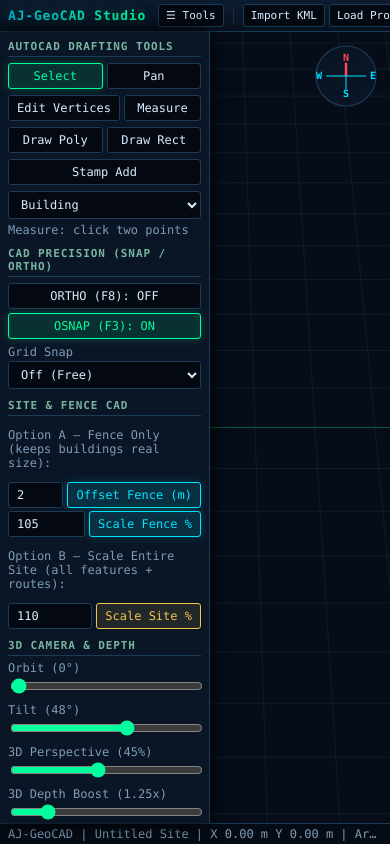
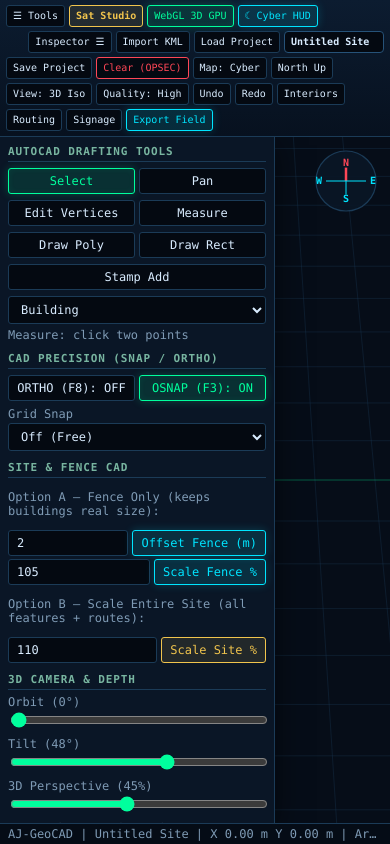
Before and after one commit to hmmodtech/SOS-Map-Studio, a plain HTML site: page index.html in a window 390 px wide. Both pictures are taken after a click on the button "Toggle toolbar". Drawn offline with Linux system fonts and the light colour scheme.

Commit message:
Update index.html

```diff
--- a/index.html
+++ b/index.html
@@ -79,6 +79,105 @@
   body.ui-day [data-aj-txt="cyan"]{color:#0369a1!important}
   body.ui-day [data-aj-txt="amber"]{color:#b45309!important}
   body.ui-day [data-aj-bd="1"]{border-color:#cbd5e1!important}
+</style>
+<style id="aj-layout-fix-css">
+  /* 1. LOCK VIEWPORT (NO PAGE SCROLL — INTERNAL TOOL SCROLL ONLY) */
+  html, body {
+    height: 100%;
+    height: 100dvh;
+    width: 100%;
+    max-width: 100vw;
+    margin: 0;
+    padding: 0;
+    overflow: hidden !important;
+    display: flex;
+    flex-direction: column;
+  }
+
+  /* 2. WRAPPED MULTI-ROW TOP HUD (ZERO HORIZONTAL SCROLL ON MOBILE) */
+  #hud {
+    display: flex !important;
+    flex-wrap: wrap !important;
+    align-items: center;
+    gap: 4px !important;
+    padding: 5px 6px !important;
+    height: auto !important;
+    min-height: 0 !important;
+    overflow: visible !important;
+    flex-shrink: 0;
+    width: 100%;
+    box-sizing: border-box;
+  }
+  #hud .dv, #hud .sp { display: none; }
+  @media (min-width: 1120px) {
+    #hud .dv { display: inline-block; }
+    #hud .sp { display: block; flex: 1; }
+  }
+
+  /* 3. FIXED COLLAPSIBLE SIDEBARS WITH INDEPENDENT INTERNAL SCROLL */
+  #main {
+    flex: 1 1 auto !important;
+    display: flex !important;
+    min-height: 0 !important;
+    height: auto !important;
+    overflow: hidden !important;
+    position: relative;
+    width: 100%;
+  }
+  #cv {
+    flex: 1 1 auto !important;
+    position: relative;
+    min-width: 0;
+    min-height: 0;
+    height: 100%;
+    overflow: hidden;
+  }
+  #left, #right {
+    height: 100% !important;
+    max-height: 100% !important;
+    overflow-y: auto !important;
+    overflow-x: hidden !important;
+    overscroll-behavior: contain;
+    -webkit-overflow-scrolling: touch;
+    flex-shrink: 0;
+    box-sizing: border-box;
+  }
+  #left.hide, #right.hide {
+    display: none !important;
+  }
+  #st {
+    flex-shrink: 0;
+    overflow: hidden;
+    text-overflow: ellipsis;
+    white-space: nowrap;
+  }
+
+  /* 4. MOBILE & TABLET LAYOUT: SPLIT TOP BAR + SLIDE-OVER SIDEBARS */
+  @media (max-width: 980px) {
+    #hud h1 { display: none !important; }
+    #hud button, #hud input {
+      font-size: 10px !important;
+      padding: 4px 6px !important;
+      line-height: 1.2;
+    }
+    #projName { width: 88px !important; max-width: 26vw !important; }
+    #btnL   { order: -6; }
+    #btnSat { order: -5; font-weight: 800; }
+    #btnGL  { order: -4; }
+    #btnUI  { order: -3; }
+    #btnR   { order: -2; margin-left: auto; }
+
+    #left, #right {
+      position: absolute !important;
+      top: 0;
+      bottom: 0;
+      z-index: 60;
+      width: min(275px, 82vw) !important;
+      box-shadow: 0 8px 28px rgba(0, 0, 0, .55);
+    }
+    #left { left: 0; }
+    #right { right: 0; }
+  }
 </style>
 </head>
 <body>
@@ -204,16 +303,15 @@
 <script src="js/signage.js?v=12"></script>
 <script src="js/exporter.js?v=12"></script>
 <script src="js/webgl3d.js?v=12"></script>
-<script src="js/satProcedural.js?v=18"></script>
-<script src="js/satPhotoTools.js?v=18"></script>
-<script src="js/satBlending.js?v=18"></script>
-<script src="js/satExport.js?v=18"></script>
-<script src="js/satThemeUI.js?v=18"></script>
-<script src="js/satGeorefGPS.js?v=18"></script>
-<script src="js/satArcGIS.js?v=18"></script>
-<script src="js/satGeoTerra.js?v=18"></script>
-<script src="js/satComposer.js?v=18"></script>
-
+<script src="js/satProcedural.js?v=19"></script>
+<script src="js/satPhotoTools.js?v=19"></script>
+<script src="js/satBlending.js?v=19"></script>
+<script src="js/satExport.js?v=19"></script>
+<script src="js/satThemeUI.js?v=19"></script>
+<script src="js/satGeorefGPS.js?v=19"></script>
+<script src="js/satArcGIS.js?v=19"></script>
+<script src="js/satGeoTerra.js?v=19"></script>
+<script src="js/satComposer.js?v=19"></script>
 <script>
 (function () {
   var S = window.SOS, St = S.State, E = S.Engine, $ = function (i) { return document.getElementById(i); };
@@ -376,12 +474,22 @@
   $('btnRoute').onclick = function () { if (S.Routing) S.Routing.open(); };
   $('btnSign').onclick = function () { if (S.Signage) S.Signage.open(); };
   $('btnExp').onclick = function () { if (S.Exporter) S.Exporter.open(); };
-  $('btnSat').onclick = function () { if (S.SatComposer) S.SatComposer.open(); };
+  $('btnSat').onclick = function () {
+    if (S.SatComposer) S.SatComposer.open();
+    else alert('Sat Studio failed to load. Verify js/satThemeUI.js, js/satGeorefGPS.js, js/satArcGIS.js, js/satGeoTerra.js, and js/satComposer.js.');
+  };
   $('routeView').onchange = function () { if (S.Routing) S.Routing.setOverlayMode(this.value); };
   $('btnFit').onclick = function () { E.fitView(); };
-  $('btnL').onclick = function () { $('left').classList.toggle('hide'); };
-  $('btnR').onclick = function () { $('right').classList.toggle('hide'); };
-  if (window.innerWidth < 800) { $('left').classList.add('hide'); $('right').classList.add('hide'); }
+
+  function toggleSide(showId, otherId) {
+    var el = $(showId), oth = $(otherId);
+    el.classList.toggle('hide');
+    if (window.innerWidth <= 980 && !el.classList.contains('hide')) oth.classList.add('hide');
+    setTimeout(function () { window.dispatchEvent(new Event('resize')); }, 30);
+  }
+  $('btnL').onclick = function () { toggleSide('left', 'right'); };
+  $('btnR').onclick = function () { toggleSide('right', 'left'); };
+  if (window.innerWidth <= 980) { $('left').classList.add('hide'); $('right').classList.add('hide'); }
 
   var tools = document.querySelectorAll('[data-tool]');
   function setTool(t) {
```
